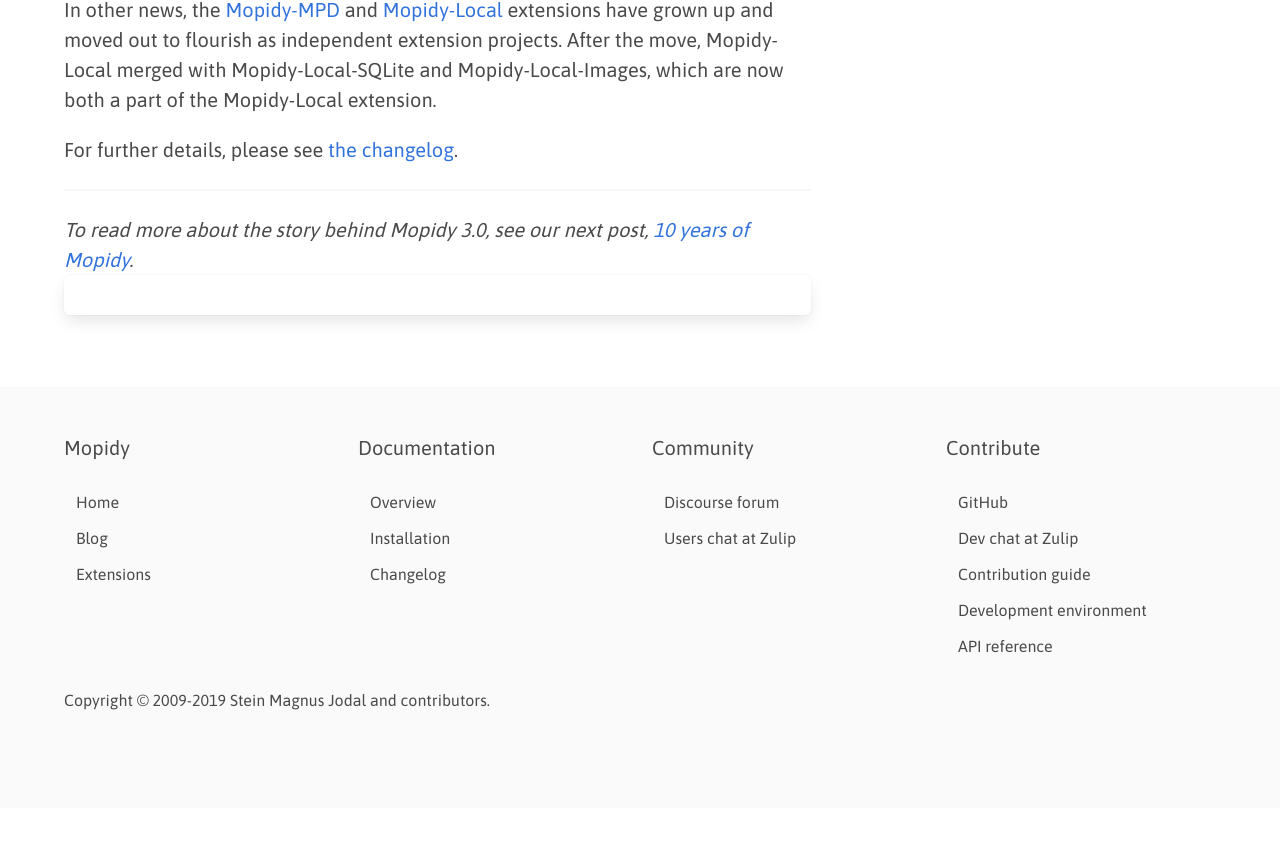
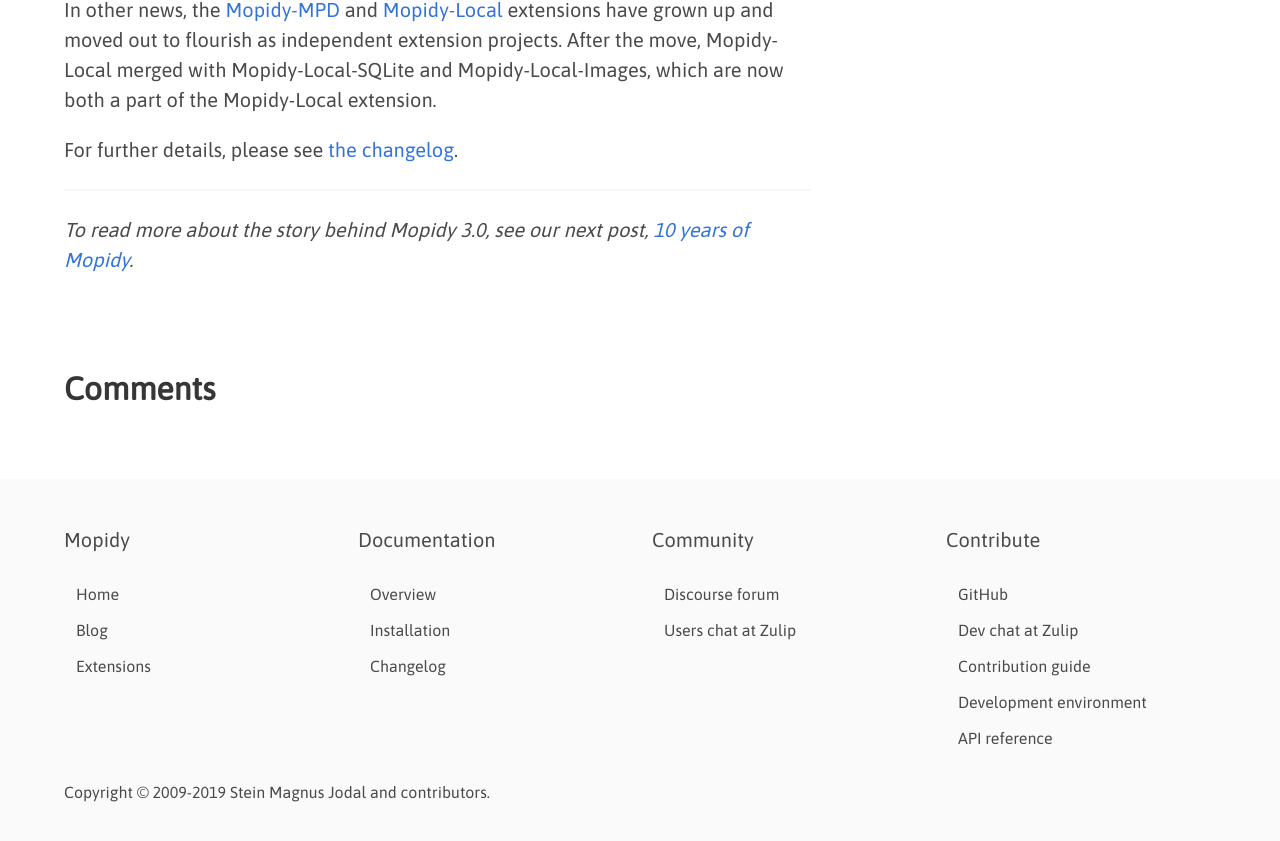
Before and after one commit to mopidy/website, a Jekyll site: the page built from _posts/2019-12-22-mopidy-3.0.md, in a window 1280 px wide and 900 px high, scrolled down 922 px. Shown: the top 841 px of the window. Built offline with Jekyll 4.4.1, drawn with Linux system fonts in a browser that asks for light colours; a script that is not in the unit is left out; before the commit the page ends 1730 px from its top, so only the background shows below that.

Commit message:
blog: Put comments in its own section

```diff
--- a/_layouts/post.html
+++ b/_layouts/post.html
@@ -34,8 +34,29 @@
             {{ content }}
           </div>
 
+        </div>
+        <div class="column is-4">
+
+          {% include blog-authors.html %}
+
+        </div>
+      </div>
+
+    </article>
+
+  </div>
+</section>
+
 {% if post.discourse-topic-id %}
-            <div id="discourse-comments" class="box"></div>
+  <section class="section">
+    <div class="container">
+
+      <h2 class="title">Comments</h2>
+
+      <div class="columns is-variable is-8">
+        <div class="column is-8">
+
+          <div id="discourse-comments"></div>
           <script type="text/javascript">
             window.DiscourseEmbed = {
               discourseUrl: "https://discourse.mopidy.com/",
@@ -49,17 +70,10 @@
               document.body.appendChild(s);
             })();
           </script>
-          {% endif %}
-
-        </div>
-        <div class="column is-4">
-
-          {% include blog-authors.html %}
 
         </div>
       </div>
 
-    </article>
-
     </div>
   </section>
+{% endif %}
```
Lines whose indentation alone changed are shown as unchanged.
